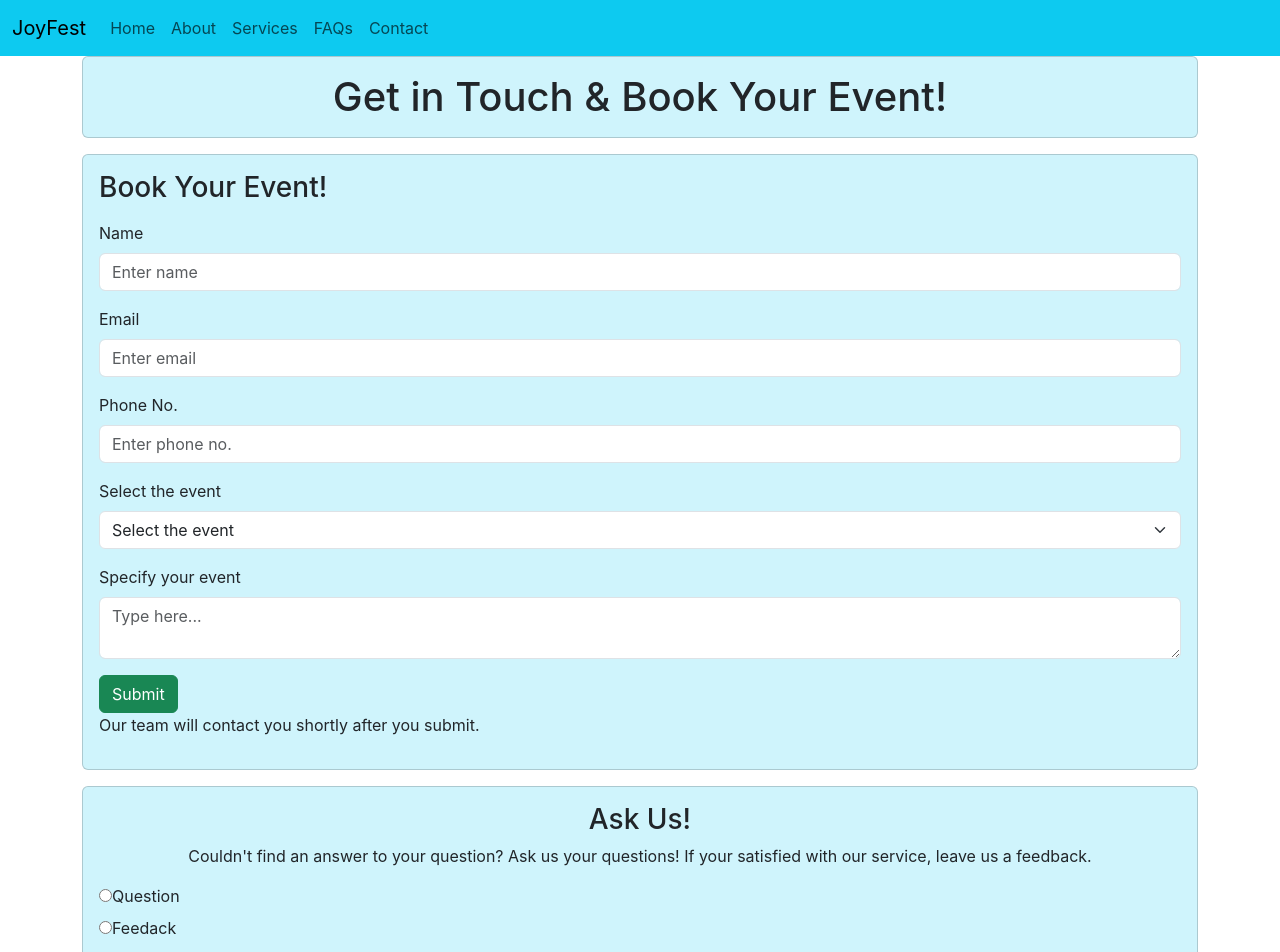
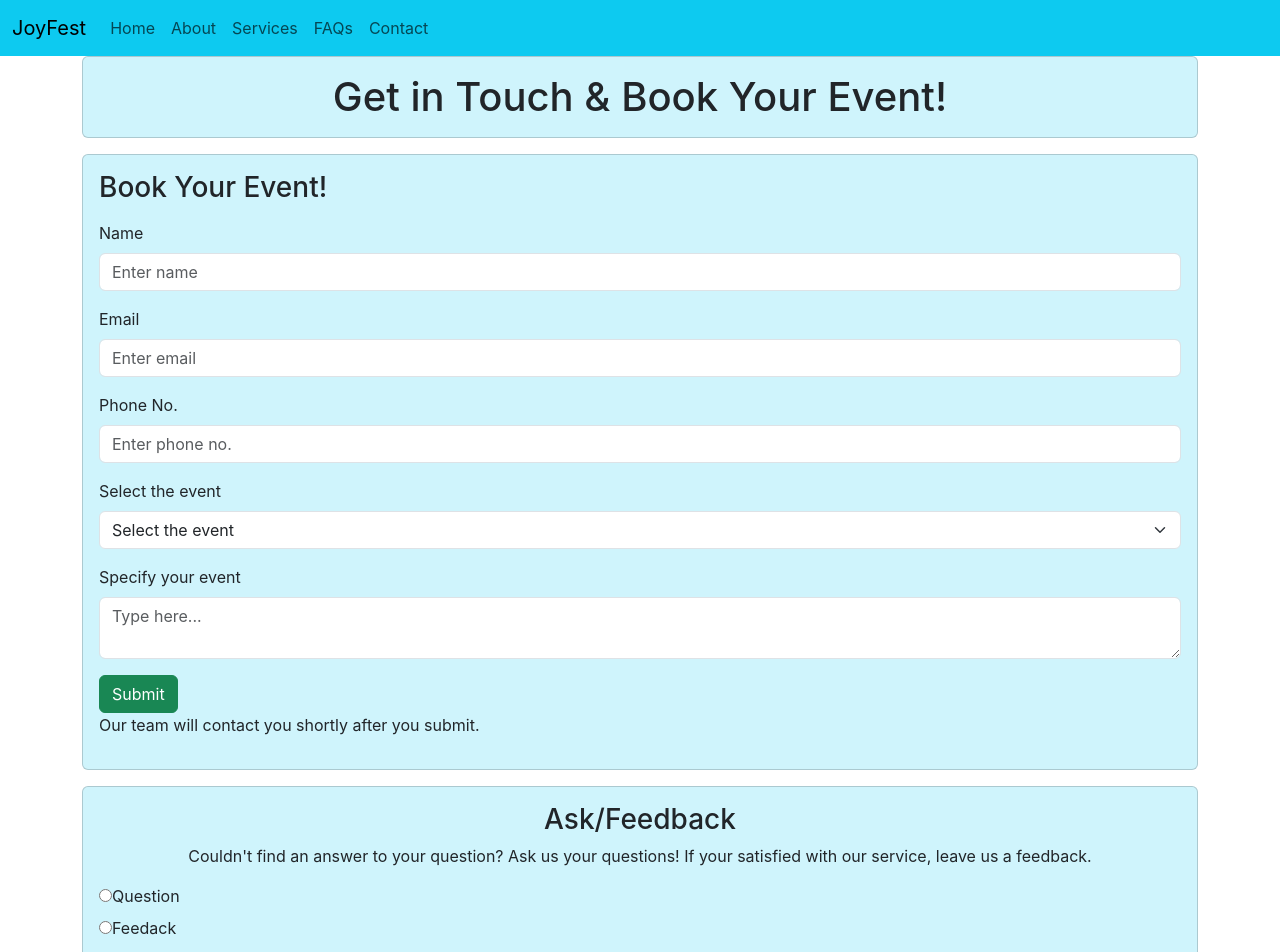
Before and after one commit to AdwaithVS/event_management_app, a React (Create React App) app: page /contact in a window 1280 px wide. Shown: the top 952 px of the page. Built offline with nearby package versions, Linux system fonts and the light colour scheme.

Commit message:
Completed

```diff
--- a/src/components/ContactPage.jsx
+++ b/src/components/ContactPage.jsx
@@ -65,7 +65,7 @@ const ContactPage = () => {
                     <div className="col col-12 col-sm-12 col-md-12 col-lg-12 col-xl-12 col-xxl-12">
                         <div className="card  bg-info-subtle">
                             <div className="card-body">
-                                <h3 className="card-text text-center">Ask Us!</h3>
+                                <h3 className="card-text text-center">Ask/Feedback </h3>
                                 <p className="card-text text-center">Couldn't find an answer to your question? Ask us your questions! If your satisfied with our service, leave us a feedback.</p>
                                 <div className="row g-3">
                                     <div className="col col-12 col-sm-12 col-md-12 col-lg-12 col-xl-12 col-xxl-12">
```
